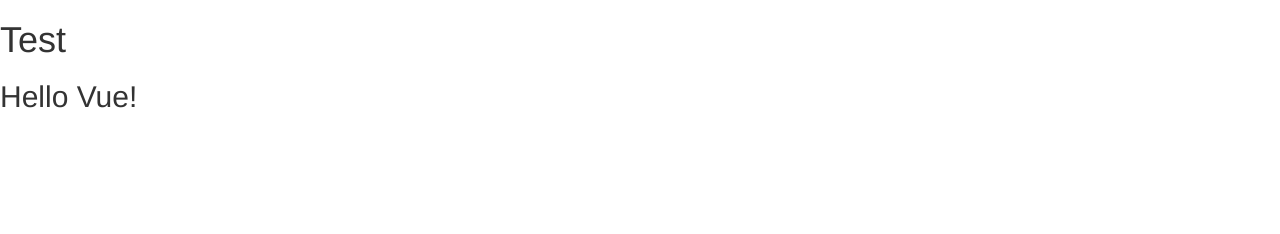
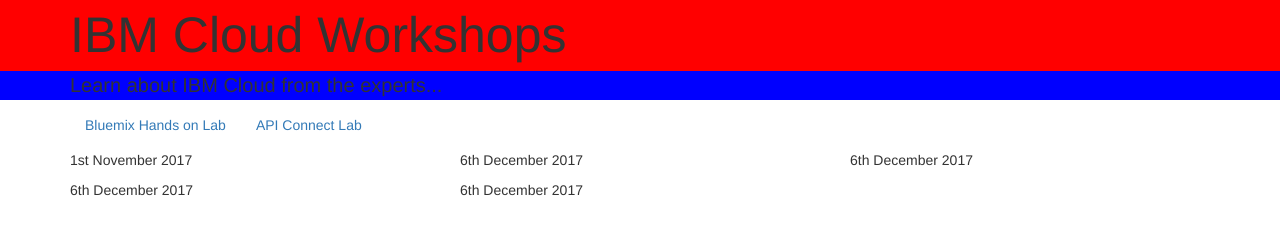
Before and after one commit to edshee/event-registration, a website: page public/index.html in a window 1280 px wide. Drawn offline with Linux system fonts and the light colour scheme.

Commit message:
added title, description, started work on nav

```diff
--- a/public/index.html
+++ b/public/index.html
@@ -10,12 +10,37 @@
     <meta name="author" content="Ed Shee">
 
     <link rel="stylesheet" href="styles/bootstrap.min.css">
+    <link rel="stylesheet" href="styles/main.css">
 </head>
 
 <body>
-    <h1>Test</h1>
     <div id="app">
-        <h2>{{ message }}</h2>
+        <header>
+            <div class="title">
+                <div class="container">
+                    {{title}}
+                </div>
+            </div>
+            <div class="description">
+                <div class="container">
+                    {{description}}
+                </div>
+            </div>
+            <nav class="">
+                <div class="container">
+                    <ul class="nav navbar-nav">
+                        <li v-for="event in events"><a href="#">{{event.title}}</a></li>
+                    </ul>
+                </div>
+            </nav>
+        </header>
+        <div class="container">
+            <div class="row">
+                <div class="col-md-4 col-sm-6 col-xs-12" v-for="instance in events[0].instances">
+                    <p>{{ instance.date }}</p>
+                </div>
+            </div>
+        </div>
     </div>
 
 
--- a/public/scripts/main.js
+++ b/public/scripts/main.js
@@ -1,6 +1,58 @@
 var app = new Vue({
     el: '#app',
     data: {
-        message: 'Hello Vue!'
+        events: [{
+            title: 'Bluemix Hands on Lab',
+            description: 'Learn the fundamentals of building, running and managing scalable cloud applications. Work with experts to accelerate your learning. Develop at speed using services and APIs. Help shape Bluemix with your feedback. Lunch and light refreshements are on us!',
+            notes: 'Please bring your laptop with you!',
+            instances: [{
+                    date: '1st November 2017',
+                    time: '9.30am - 4.30pm',
+                    location: 'IBM South Bank, 76/78 Upper Ground, London, SE1 9PZ'
+                },
+                {
+                    date: '6th December 2017',
+                    time: '9.30am - 4.30pm',
+                    location: 'IBM South Bank, 76/78 Upper Ground, London, SE1 9PZ'
+                },
+                {
+                    date: '6th December 2017',
+                    time: '9.30am - 4.30pm',
+                    location: 'IBM South Bank, 76/78 Upper Ground, London, SE1 9PZ'
+                },
+                {
+                    date: '6th December 2017',
+                    time: '9.30am - 4.30pm',
+                    location: 'IBM South Bank, 76/78 Upper Ground, London, SE1 9PZ'
+                },
+                {
+                    date: '6th December 2017',
+                    time: '9.30am - 4.30pm',
+                    location: 'IBM South Bank, 76/78 Upper Ground, London, SE1 9PZ'
+                }
+            ]
+        }, {
+            title: 'API Connect Lab',
+            description: 'Build cool APIs and make friends',
+            notes: 'The API Economy is all Philip Hammond cares about these days.',
+            instances: [{
+                    date: '1st November 2017',
+                    time: '9.30am - 4.30pm',
+                    location: 'APIC Workshop Location'
+                },
+                {
+                    date: '6th December 2017',
+                    time: '9.30am - 4.30pm',
+                    location: 'APIC Workshop Location'
+                },
+                {
+                    date: '6th December 2017',
+                    time: '9.30am - 4.30pm',
+                    location: 'APIC Workshop Location'
+                }
+            ]
+        }],
+        title: 'IBM Cloud Workshops',
+        description: 'Learn about IBM Cloud from the experts...'
     }
 })
--- /dev/null
+++ b/public/styles/main.css
@@ -0,0 +1,9 @@
+.title {
+    background-color: red;
+    font-size: 5rem;
+}
+
+.description {
+    background-color: blue;
+    font-size: 2rem;
+}
```
